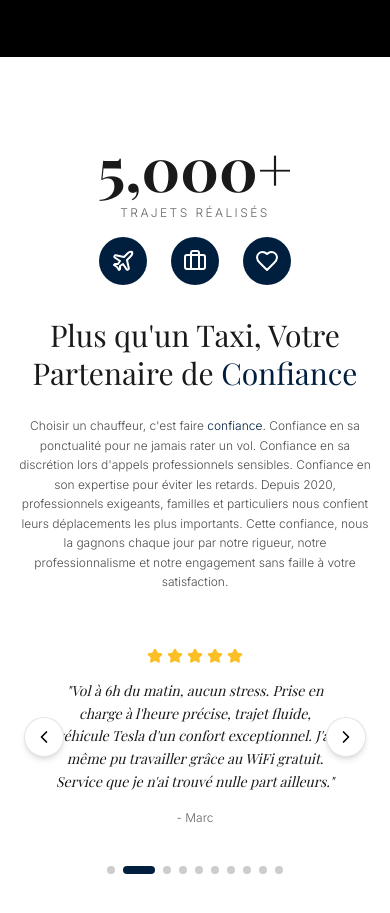
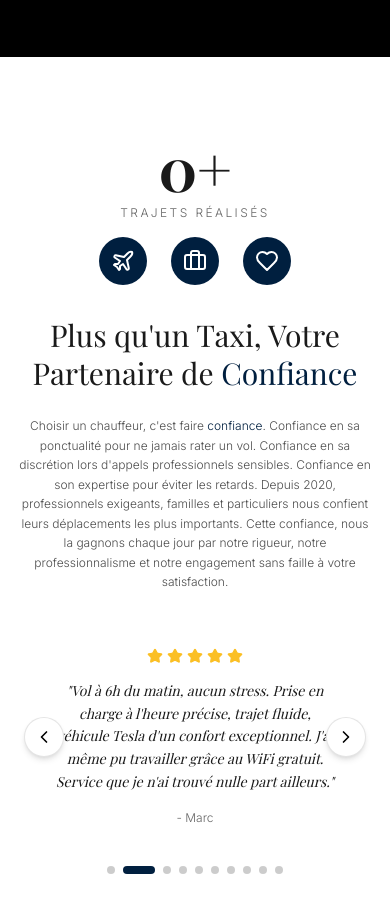
Before and after one commit to soniachared-a11y/taxi-malacrida, a React (Vite) app: page / in a window 390 px wide. Shown: the part 4120-5033 px from the top of the page. Built offline with nearby package versions, Linux system fonts and the light colour scheme; no server answers; the HTML template or start-up script is replaced by a standard one.

Commit message:
Fix: Improve counter animation on mobile - lower threshold (0.1) and add fallback safety

```diff
--- a/src/components/TrustTestimonialsSection.tsx
+++ b/src/components/TrustTestimonialsSection.tsx
@@ -50,13 +50,26 @@ const testimonials = [
 // Composant pour l'animation du compteur
 const AnimatedCounter = ({ value, duration = 2000 }: { value: number; duration?: number }) => {
   const [count, setCount] = useState(0);
-  const ref = useRef(null);
-  const isInView = useInView(ref, { once: true, margin: '-100px' });
+  const [hasAnimated, setHasAnimated] = useState(false);
+  const ref = useRef<HTMLSpanElement>(null);
+  // Threshold réduit à 0.1 pour déclencher plus tôt sur mobile
+  const isInView = useInView(ref, { once: true, margin: '-100px', threshold: 0.1 });
 
   useEffect(() => {
-    if (!isInView) return;
+    // Fallback de sécurité : si après 3 secondes l'animation n'a pas démarré, afficher la valeur finale
+    const fallbackTimeout = setTimeout(() => {
+      if (!hasAnimated && count === 0 && ref.current) {
+        setCount(value);
+        setHasAnimated(true);
+      }
+    }, 3000);
 
+    // Animation normale si l'élément est en vue
+    if (isInView && !hasAnimated) {
+      setHasAnimated(true);
       let startTime: number;
+      let animationFrameId: number;
+
       const animate = (currentTime: number) => {
         if (!startTime) startTime = currentTime;
         const progress = Math.min((currentTime - startTime) / duration, 1);
@@ -64,14 +77,26 @@ const AnimatedCounter = ({ value, duration = 2000 }: { value: number; duration?:
         setCount(Math.floor(easeOutQuart * value));
 
         if (progress < 1) {
-        requestAnimationFrame(animate);
+          animationFrameId = requestAnimationFrame(animate);
         } else {
           setCount(value);
         }
       };
 
-    requestAnimationFrame(animate);
-  }, [isInView, value, duration]);
+      animationFrameId = requestAnimationFrame(animate);
+
+      return () => {
+        if (animationFrameId) {
+          cancelAnimationFrame(animationFrameId);
+        }
+        clearTimeout(fallbackTimeout);
+      };
+    }
+
+    return () => {
+      clearTimeout(fallbackTimeout);
+    };
+  }, [isInView, value, duration, hasAnimated, count]);
 
   return <span ref={ref}>{count.toLocaleString()}+</span>;
 };
```
Lines whose indentation alone changed are shown as unchanged.
